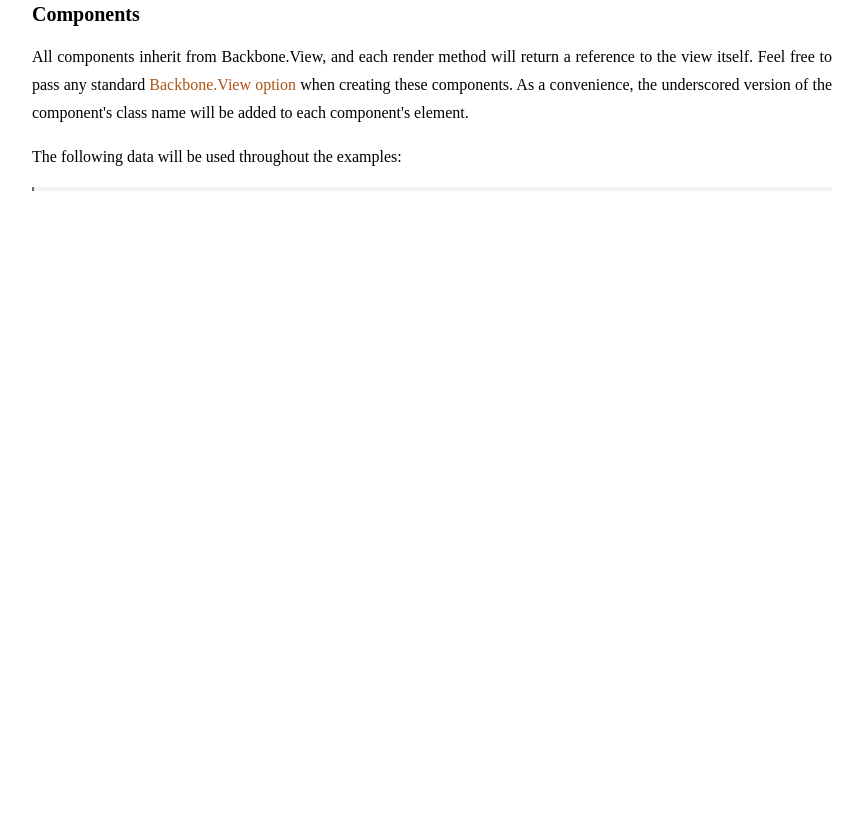
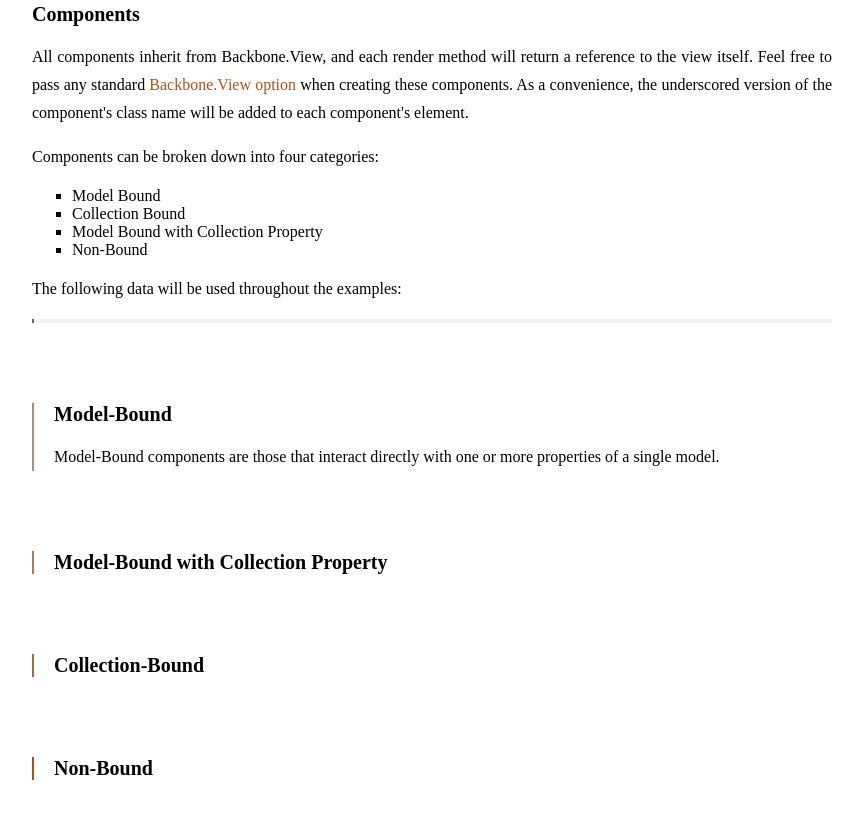
Before and after one commit to soneff/backbone-ui, a website: page doc/src/index.html in a window 1280 px wide. Shown: the part 1058-1877 px from the top of the page, without its empty margins (16-879 px from the left). Before the commit the page ends 1329 px from the top, so only its background shows below. Drawn offline with Linux system fonts and the light colour scheme; files whose address does not match are found by name; a web font is replaced by a local one.

Commit message:
categorize components

```diff
--- a/doc/src/index.html
+++ b/doc/src/index.html
@@ -41,6 +41,26 @@
         list-style-type:square;
       }
 
+      .component_type {
+        padding-left:20px;
+      }
+
+      .model_bound {
+        border-left:2px solid #a88e7d;
+      }
+
+      .model_bound_with_collection {
+        border-left:2px solid #aa7b5d;
+      }
+
+      .collection_bound {
+        border-left:2px solid #ab673a;
+      }
+
+      .non_bound {
+        border-left:2px solid #ae5317;
+      }
+
       a {
         color:#ae5317;
         text-decoration:none;
@@ -63,6 +83,10 @@
       .backbone_heading .container {
         background-color:#fff;
         height:80px;
+      }
+
+      .components {
+        padding-left:20px;
       }
 
       .components .result {
@@ -109,6 +133,28 @@
 
       #example_state {
         margin-top:-20px;
+      }
+
+      section .options ul {
+        list-style-type:none;
+      }
+
+      section .options li {
+        margin-bottom:10px;
+      }
+
+      .options .key {
+        width:150px;
+        text-align:right;
+        float:left;
+      }
+
+      .options .value {
+        margin-left:160px;
+      }
+
+      .options li {
+        clear:both;
       }
     </style>
 
@@ -247,8 +293,17 @@
         <p>
         All components inherit from Backbone.View, and each render method will return a reference to the view itself.  Feel free to pass any standard <a href='http://documentcloud.github.com/backbone/#View-constructor'>Backbone.View option</a> when creating these components.
         As a convenience, the underscored version of the component's class name will be added to each component's element.
+        </p>
 
+        <p>
+        Components can be broken down into four categories:
         </p>
+        <ul>
+          <li>Model Bound</li>
+          <li>Collection Bound</li>
+          <li>Model Bound with Collection Property</li>
+          <li>Non-Bound</li>
+        </ul>
 
         <p>
         The following data will be used throughout the examples:
@@ -267,8 +322,38 @@
       <div id="example_state"></div>
     </div>
 
-    <div class="section components">
-      <!-- WIDGETS -->
-    </div>
+    <section class="component_type model_bound">
+      <h1>Model-Bound</h1>
+
+      <p>
+      Model-Bound components are those that interact directly with one or more properties of a single model.
+      <div class="options">
+      </div>
+      </p>
+      <div class="components">
+        <!-- MODEL_BOUND -->
+      </div>
+    </section>
+
+    <section class="component_type model_bound_with_collection">
+      <h1>Model-Bound with Collection Property</h1>
+      <div class="components">
+        <!-- MODEL_BOUND_WITH_COLLECTION -->
+      </div>
+    </section>
+
+    <section class="component_type collection_bound">
+      <h1>Collection-Bound</h1>
+      <div class="components">
+        <!-- COLLECTION_BOUND -->
+      </div>
+    </section>
+
+    <section class="component_type non_bound">
+      <h1>Non-Bound</h1>
+      <div class="components">
+        <!-- NON_BOUND -->
+      </div>
+    </section>
   </body>
 </html>
--- a/src/js/button.js
+++ b/src/js/button.js
@@ -1,8 +1,10 @@
 (function(){
   window.Backbone.UI.Button = Backbone.View.extend({
     options : {
+      // bar
       tagName : 'a',
 
+      // bar
       className : 'button',
 
       // the text displayed on the button
@@ -22,11 +24,13 @@
       // glyph to display to the right of the label
       glyphRight : null,
 
+      // foo
       hasBorder : true,
 
       // A callback to invoke when the button is clicked
       onClick : null,
 
+      // bar
       isSubmit : false
     },
 
```
Also changed, not shown: dist/backbone-ui.js, doc/src/widgets/collection/list.html (added), doc/src/widgets/model_with_collection/menu.html (renamed from doc/src/widgets/collection/menu.html), doc/src/widgets/model_with_collection/pulldown.html (renamed from doc/src/widgets/collection/pulldown.html), doc/src/widgets/model_with_collection/radio_group.html (renamed from doc/src/widgets/collection/radio_group.html), doc/src/widgets/non_bound/scroller.html (renamed from doc/src/widgets/static/scroller.html), doc/src/widgets/non_bound/tab_set.html (renamed from doc/src/widgets/static/tab_set.html), 1 other file.
